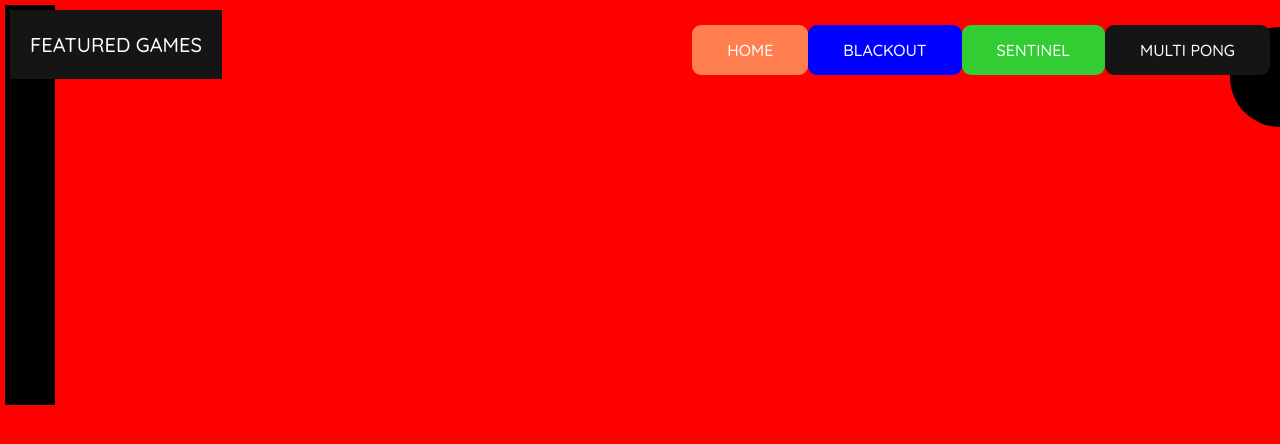
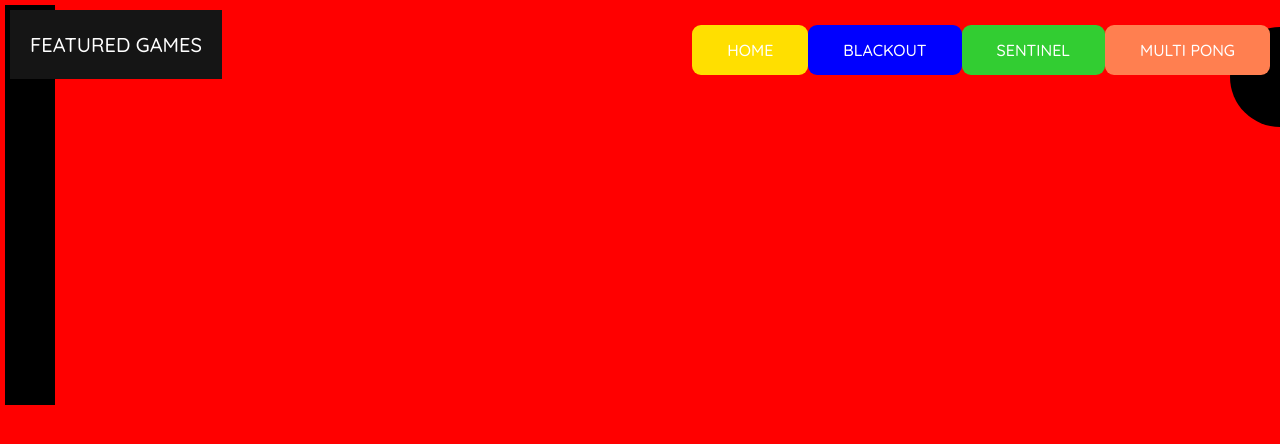
Before and after one commit to RishiJ02/RishiJ02.github.io-MAIN, a plain HTML site: page MultiPongGame/index.html in a window 1280 px wide. Drawn offline with Linux system fonts and the light colour scheme; no server answers.

Commit message:
Add files via upload

```diff
--- a/MultiPongGame/style.css
+++ b/MultiPongGame/style.css
@@ -1,5 +1,4 @@
 body{
-    background: url(underConstruction.jpg);
     margin: 0;
     padding: 0;
     font-family: Quicksand;
@@ -73,7 +72,7 @@ nav ul li a:focus{
 }
 
 nav ul li a.active{
-    background: #FF7F50;
+    background: #FFDF00;
     color: #fff;
     border-radius: 9px;
 }
@@ -91,7 +90,7 @@ nav ul li a.active2{
 }
 
 nav ul li a.active3{
-    background: #151515;
+    background: #FF7F50;
     color: #fff;
     border-radius: 9px;
 }
```
